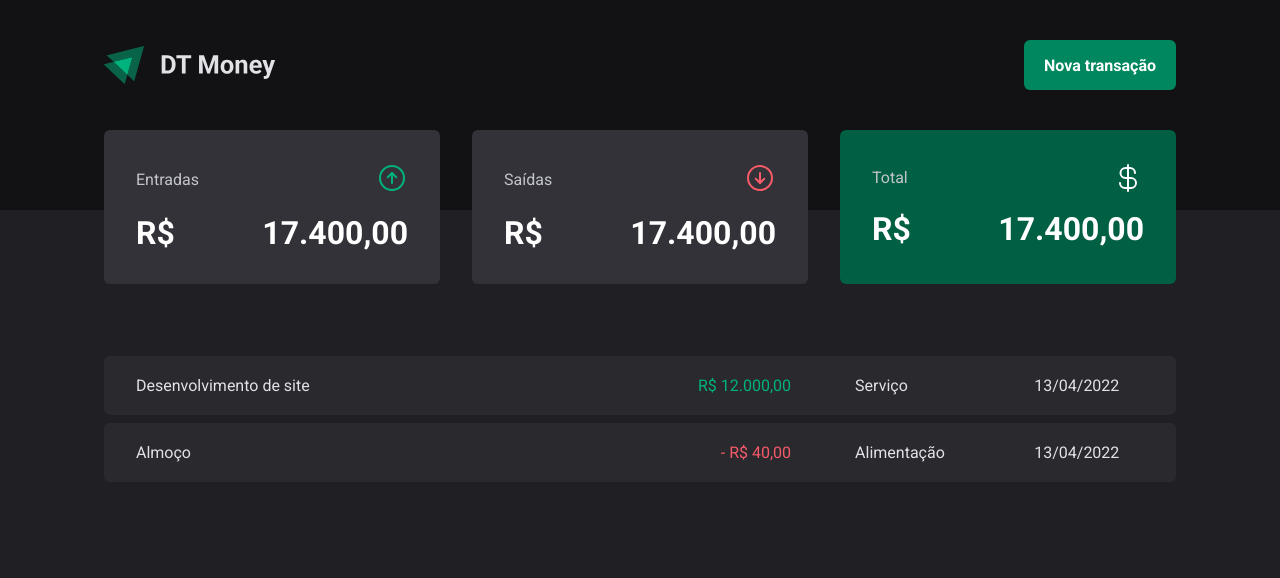
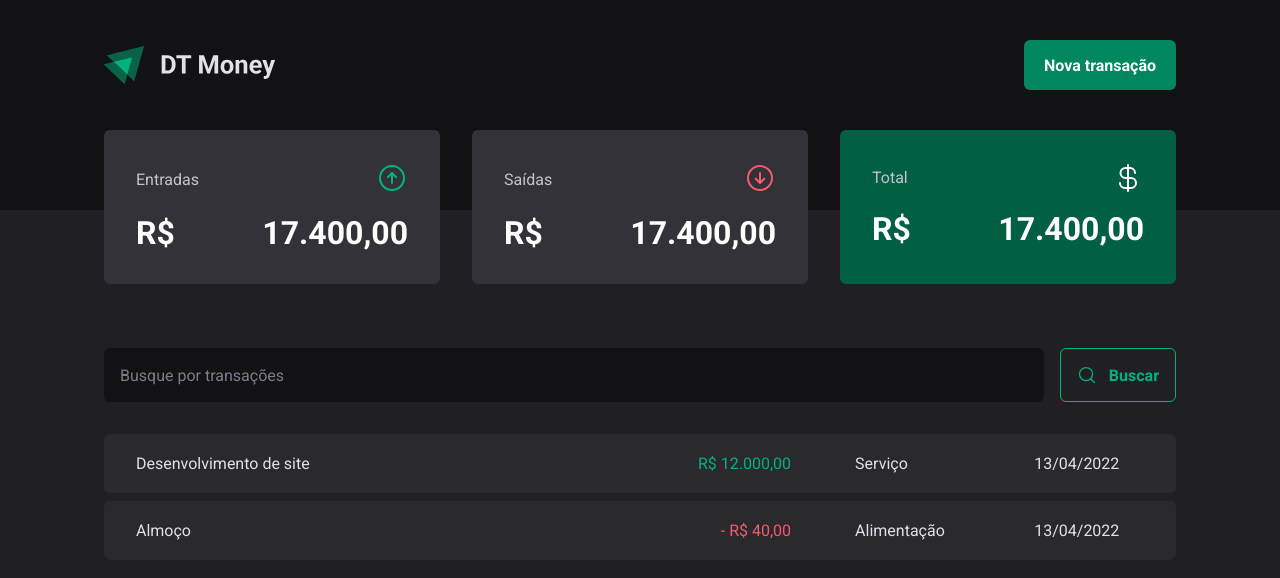
Before and after one commit to carlos3duardo/dt-money, a React (Vite) app: page / in a window 1280 px wide. Shown: the top 578 px of the page. Built offline with nearby package versions, Linux system fonts and the light colour scheme.

Commit message:
Adicionando formulário de busca

```diff
--- /dev/null
+++ b/src/pages/Transactions/components/SearchForm/index.tsx
@@ -0,0 +1,12 @@
+import { MagnifyingGlass } from "phosphor-react";
+import { SearchFormContainer } from "./styles";
+
+export function SearchForm()
+{
+    return (
+        <SearchFormContainer>
+            <input type="text" name="search" id="search" placeholder="Busque por transações" />
+            <button type="button"><MagnifyingGlass size={20} /> Buscar</button>
+        </SearchFormContainer>
+    )
+}
--- /dev/null
+++ b/src/pages/Transactions/components/SearchForm/styles.ts
@@ -0,0 +1,43 @@
+import styled from "styled-components";
+
+export const SearchFormContainer = styled.form`
+    display: flex;
+    gap: 1rem;
+
+    input {
+        flex: 1;
+
+        border: 0;
+        border-radius: 6px;
+        background-color: ${props => props.theme.gray900};
+        color: ${props => props.theme.gray300};
+        padding: 1rem;
+
+        &::placeholder {
+            color: ${props => props.theme.gray500};
+        }
+    }
+
+    button {
+        display: flex;
+        align-items: center;
+        gap: 0.75rem;
+
+        padding: 1rem;
+        background-color: transparent;
+
+        border-radius: 6px;
+        border: 1px solid ${props => props.theme.green300};
+        color: ${props => props.theme.green300};
+        font-weight: bold;
+
+        &:hover {
+            color: ${props => props.theme.white};
+            border-color: ${props => props.theme.green500};
+            background-color: ${props => props.theme.green500};
+
+            transition: background-color 0.2s, border-color 0.2s, color 0.2s;
+        }
+
+    }
+`
--- a/src/pages/Transactions/index.tsx
+++ b/src/pages/Transactions/index.tsx
@@ -1,9 +1,13 @@
+import { SearchForm } from "./components/SearchForm"
 import { TransactionsContainer, TransactionsTable } from "./styles"
 
 
 export function Transactions() {
     return (
         <TransactionsContainer>
+
+            <SearchForm />
+
             <TransactionsTable>
                <tr>
                    <td>Desenvolvimento de site</td>
--- a/src/pages/Transactions/styles.ts
+++ b/src/pages/Transactions/styles.ts
@@ -11,6 +11,7 @@
     width: 100%;
     border-collapse: separate;
     border-spacing: 0 0.5rem;
+    margin-top: 1.5rem;
 
     td {
         padding: 1.25rem 2rem;
```
